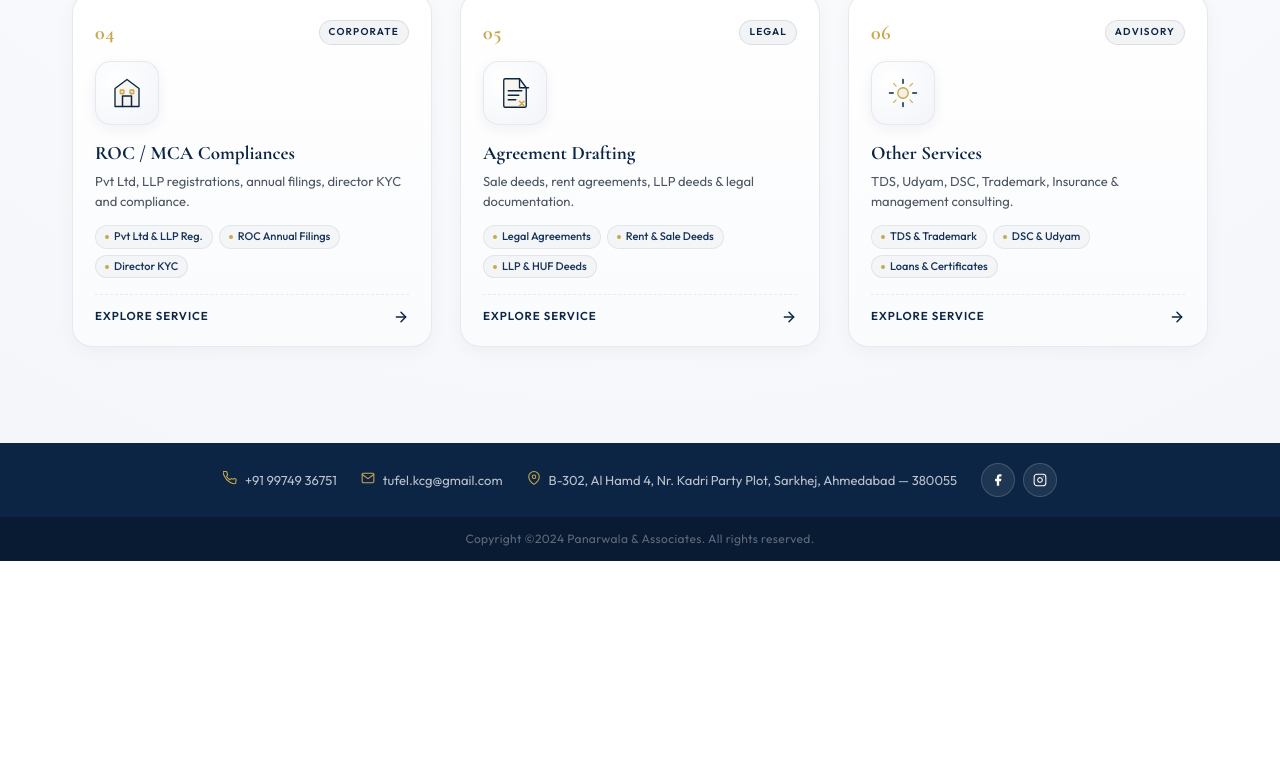
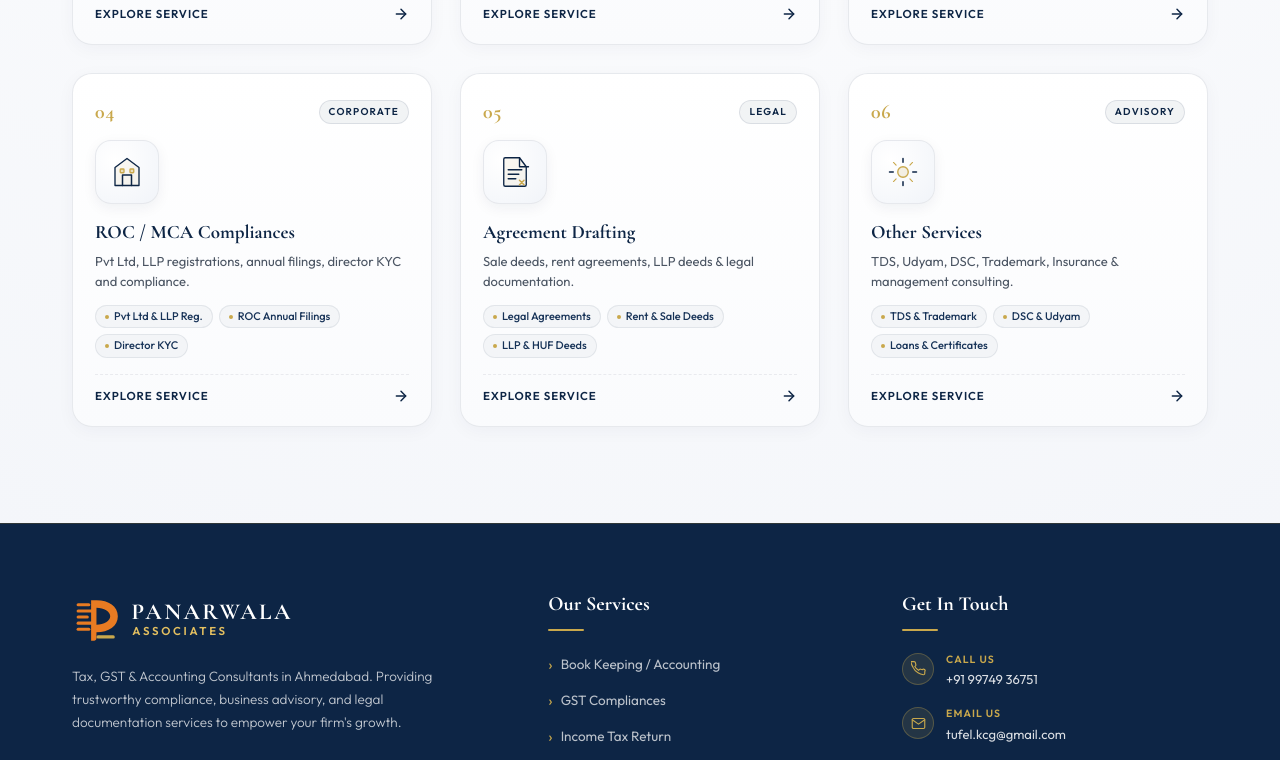
Before and after one commit to riyazpanarwala/tufelweb, a React (Vite) app: page / in a window 1280 px wide. Shown: the part 2000-2760 px from the top of the page. Before the commit the page ends 2561 px from the top, so only its background shows below. Built offline with nearby package versions, Linux system fonts and the light colour scheme.

Commit message:
UI updates

```diff
--- a/src/Footer.css
+++ b/src/Footer.css
@@ -1,37 +1,193 @@
-/* Footer.css - Bottom footer */
+/* Footer.css — Executive 3-Column Luxury Footer */
 
 .footer {
+  background: var(--navy-dark);
+  color: var(--white);
+  position: relative;
+  border-top: 1px solid rgba(201, 168, 76, 0.2);
+}
+
+.footer__main {
   background: var(--navy);
-  position: relative;
+  padding: 64px 0 48px;
+}
+
+.footer__inner {
+  max-width: var(--max-width);
+  margin: 0 auto;
+  padding: 0 var(--gutter);
+  display: grid;
+  grid-template-columns: 1.4fr 1fr 1fr;
+  gap: 48px;
+}
+
+.footer__col {
+  display: flex;
+  flex-direction: column;
+}
+
+.footer__tagline {
+  font-family: var(--ff-body);
+  font-size: 13.5px;
+  font-weight: 300;
+  color: rgba(255, 255, 255, 0.75);
+  line-height: 1.7;
+  margin: 18px 0 24px;
+  max-width: 380px;
+}
+
+.footer__socials-row {
+  display: flex;
+  flex-direction: column;
+  gap: 10px;
+}
+
+.footer__socials-label {
+  font-family: var(--ff-body);
+  font-size: 11px;
+  font-weight: 700;
+  letter-spacing: 0.12em;
+  text-transform: uppercase;
+  color: var(--gold);
+}
+
+.footer__socials {
+  display: flex;
+  align-items: center;
+  gap: 10px;
 }
 
 .social-btn {
-  width: 34px;
-  height: 34px;
-  border-radius: var(--radius-full);
-  background: rgba(255,255,255,0.08);
-  border: 1px solid rgba(255,255,255,0.16);
+  width: 36px;
+  height: 36px;
+  border-radius: 50%;
+  background: rgba(255, 255, 255, 0.08);
+  border: 1px solid rgba(255, 255, 255, 0.16);
   display: flex;
   align-items: center;
   justify-content: center;
   color: var(--white);
-  transition: all var(--dur-fast) ease;
-  outline-offset: 3px;
+  transition: all 0.25s ease;
 }
 
 .social-btn:hover {
   background: var(--gold);
   border-color: var(--gold);
-  color: var(--navy);
+  color: var(--navy-dark);
   transform: translateY(-3px);
-  box-shadow: 0 4px 12px rgba(0,0,0,0.2);
+  box-shadow: 0 4px 14px rgba(201, 168, 76, 0.35);
 }
 
-.social-btn:focus-visible { outline: 2px solid var(--gold); }
+/* Column titles & rules */
+.footer__col-title {
+  font-family: var(--ff-display);
+  font-size: 20px;
+  font-weight: 700;
+  color: var(--white);
+  margin: 0 0 8px;
+}
 
+.footer__col-rule {
+  width: 36px;
+  height: 2px;
+  background: var(--gold);
+  border-radius: 2px;
+  margin-bottom: 20px;
+}
+
+/* Column 2: Quick Links */
+.footer__links {
+  list-style: none;
+  padding: 0;
+  margin: 0;
+  display: flex;
+  flex-direction: column;
+  gap: 10px;
+}
+
+.footer__link {
+  display: inline-flex;
+  align-items: center;
+  gap: 8px;
+  font-family: var(--ff-body);
+  font-size: 13.5px;
+  font-weight: 400;
+  color: rgba(255, 255, 255, 0.72);
+  text-decoration: none;
+  transition: color 0.2s ease, transform 0.2s ease;
+}
+
+.footer__link-arrow {
+  color: var(--gold);
+  font-size: 16px;
+  line-height: 1;
+  transition: transform 0.2s ease;
+}
+
+.footer__link:hover {
+  color: var(--gold-bright);
+  transform: translateX(4px);
+}
+
+/* Column 3: Contact List */
+.footer__contact-list {
+  list-style: none;
+  padding: 0;
+  margin: 0;
+  display: flex;
+  flex-direction: column;
+  gap: 16px;
+}
+
+.footer__contact-item {
+  display: flex;
+  align-items: flex-start;
+  gap: 12px;
+  color: rgba(255, 255, 255, 0.85);
+  text-decoration: none;
+  transition: color 0.2s ease;
+}
+
+a.footer__contact-item:hover {
+  color: var(--gold-bright);
+}
+
+.footer__contact-icon {
+  width: 32px;
+  height: 32px;
+  border-radius: 50%;
+  background: rgba(201, 168, 76, 0.12);
+  border: 1px solid rgba(201, 168, 76, 0.3);
+  display: flex;
+  align-items: center;
+  justify-content: center;
+  flex-shrink: 0;
+  margin-top: 2px;
+}
+
+.footer__contact-label {
+  display: block;
+  font-family: var(--ff-body);
+  font-size: 10.5px;
+  font-weight: 700;
+  letter-spacing: 0.1em;
+  text-transform: uppercase;
+  color: var(--gold);
+  margin-bottom: 2px;
+}
+
+.footer__contact-val {
+  display: block;
+  font-family: var(--ff-body);
+  font-size: 13px;
+  line-height: 1.5;
+}
+
+/* Bottom Copyright Bar */
 .footer__bottom-bar {
-  background: var(--navy);
-  padding: var(--space-5) var(--gutter);
+  background: #061222;
+  padding: 18px var(--gutter);
+  border-top: 1px solid rgba(255, 255, 255, 0.06);
 }
 
 .footer__bottom-inner {
@@ -40,73 +196,20 @@
   display: flex;
   align-items: center;
   justify-content: center;
-  gap: var(--space-5);
-}
-
-.footer__bottom-contacts {
-  display: flex;
-  align-items: center;
-  justify-content: center;
-  gap: 24px;
-  flex-wrap: wrap;
-}
-
-.footer__bottom-contact-item {
-  display: flex;
-  align-items: center;
-  gap: 8px;
-  color: rgba(255,255,255,0.72);
-  font-family: var(--ff-body);
-  font-size: 13px;
-  line-height: 1.45;
-  text-decoration: none;
-}
-
-a.footer__bottom-contact-item:hover,
-a.footer__bottom-contact-item:focus-visible {
-  color: var(--white);
-}
-
-.footer__bottom-contact-icon {
-  color: var(--gold);
-  flex-shrink: 0;
-}
-
-.footer__bottom-socials {
-  display: flex;
-  align-items: center;
-  gap: var(--space-2);
 }
 
 .footer__copyright {
-  background: var(--navy-dark);
-  padding: var(--space-3) var(--gutter);
-  text-align: center;
-}
-
-.footer__copyright p {
   font-family: var(--ff-body);
-  font-size: 12px;
-  color: rgba(255,255,255,0.35);
+  font-size: 12.5px;
+  color: rgba(255, 255, 255, 0.45);
   letter-spacing: 0.03em;
   margin: 0;
 }
 
+/* Responsive */
 @media (max-width: 900px) {
-  .footer__bottom-inner {
-    flex-direction: column;
-    align-items: flex-start;
-  }
-
-  .footer__bottom-contacts {
-    justify-content: flex-start;
+  .footer__inner {
+    grid-template-columns: 1fr;
+    gap: 36px;
   }
 }
-
-@media (max-width: 580px) {
-  .footer__bottom-contacts {
-    align-items: flex-start;
-    flex-direction: column;
-    gap: 12px;
-  }
-}
--- a/src/Footer.jsx
+++ b/src/Footer.jsx
@@ -1,8 +1,10 @@
 /**
- * Footer.jsx - Light theme footer with navy bottom bar
+ * Footer.jsx — Executive 3-Column Luxury Footer
  */
 import React, { memo } from "react";
 import { BRAND, CONTACT, SOCIAL } from "./config";
+import { SERVICES, getServicePath } from "./services";
+import Logo from "./components/Logo";
 import { IconFacebook, IconInstagram, IconMapPin, IconPhone, IconMail } from "./Icons";
 import "./Footer.css";
 
@@ -25,45 +27,107 @@ const SocialButton = memo(function SocialButton({ href, children, label }) {
   );
 });
 
-function Footer() {
+function Footer({ onServiceSelect }) {
   return (
     <footer className="footer" aria-label="Site footer" id="footer-contact">
-      <div className="footer__bottom-bar" role="contentinfo">
-        <div className="footer__bottom-inner">
-          <div className="footer__bottom-contacts">
-            <a className="footer__bottom-contact-item" href={`tel:+${CONTACT.phone}`}>
-              <span className="footer__bottom-contact-icon" aria-hidden="true">
-                <IconPhone size={14} color="var(--gold)" />
-              </span>
-              {CONTACT.phoneDisplay}
-            </a>
-            <a className="footer__bottom-contact-item" href={`mailto:${CONTACT.email}`}>
-              <span className="footer__bottom-contact-icon" aria-hidden="true">
-                <IconMail size={14} color="var(--gold)" />
-              </span>
-              {CONTACT.email}
-            </a>
-            <div className="footer__bottom-contact-item">
-              <span className="footer__bottom-contact-icon" aria-hidden="true">
-                <IconMapPin size={14} color="var(--gold)" />
-              </span>
-              {CONTACT.address}
+      {/* Top 3-Column Section */}
+      <div className="footer__main">
+        <div className="footer__inner">
+          {/* Column 1: Brand & Mission */}
+          <div className="footer__col footer__col--brand">
+            <Logo variant="light" size="lg" />
+            <p className="footer__tagline">
+              Tax, GST &amp; Accounting Consultants in Ahmedabad. Providing trustworthy compliance, business advisory, and legal documentation services to empower your firm's growth.
+            </p>
+            <div className="footer__socials-row">
+              <span className="footer__socials-label">Connect With Us:</span>
+              <div className="footer__socials">
+                {SOCIAL.map((s) => (
+                  <SocialButton key={s.id} href={s.href} label={s.label}>
+                    {SOCIAL_ICONS[s.id]?.(15)}
+                  </SocialButton>
+                ))}
+              </div>
             </div>
-            <nav className="footer__bottom-socials" aria-label="Social media links">
-              {SOCIAL.map((s) => (
-                <SocialButton key={s.id} href={s.href} label={s.label}>
-                  {SOCIAL_ICONS[s.id]?.(14)}
-                </SocialButton>
+          </div>
+
+          {/* Column 2: Our Services Quick Links */}
+          <div className="footer__col">
+            <h4 className="footer__col-title">Our Services</h4>
+            <div className="footer__col-rule" />
+            <ul className="footer__links">
+              {SERVICES.map((s) => (
+                <li key={s.id}>
+                  <a
+                    href={getServicePath(s)}
+                    className="footer__link"
+                    onClick={(e) => {
+                      if (onServiceSelect) {
+                        e.preventDefault();
+                        onServiceSelect(s.id);
+                      }
+                    }}
+                  >
+                    <span className="footer__link-arrow">›</span>
+                    {s.title}
+                  </a>
+                </li>
               ))}
-            </nav>
+            </ul>
+          </div>
+
+          {/* Column 3: Contact & Office Location */}
+          <div className="footer__col">
+            <h4 className="footer__col-title">Get In Touch</h4>
+            <div className="footer__col-rule" />
+            <ul className="footer__contact-list">
+              <li>
+                <a className="footer__contact-item" href={`tel:+${CONTACT.phone}`}>
+                  <span className="footer__contact-icon" aria-hidden="true">
+                    <IconPhone size={15} color="var(--gold)" />
+                  </span>
+                  <div>
+                    <span className="footer__contact-label">Call Us</span>
+                    <span className="footer__contact-val">{CONTACT.phoneDisplay}</span>
+                  </div>
+                </a>
+              </li>
+
+              <li>
+                <a className="footer__contact-item" href={`mailto:${CONTACT.email}`}>
+                  <span className="footer__contact-icon" aria-hidden="true">
+                    <IconMail size={15} color="var(--gold)" />
+                  </span>
+                  <div>
+                    <span className="footer__contact-label">Email Us</span>
+                    <span className="footer__contact-val">{CONTACT.email}</span>
+                  </div>
+                </a>
+              </li>
+
+              <li>
+                <div className="footer__contact-item">
+                  <span className="footer__contact-icon" aria-hidden="true">
+                    <IconMapPin size={15} color="var(--gold)" />
+                  </span>
+                  <div>
+                    <span className="footer__contact-label">Office Address</span>
+                    <span className="footer__contact-val">{CONTACT.address}</span>
+                  </div>
+                </div>
+              </li>
+            </ul>
           </div>
         </div>
       </div>
 
-      <div className="footer__copyright">
-        <p>
-          Copyright &copy;{new Date().getFullYear()} {BRAND.name}. All rights reserved.
-        </p>
+      {/* Bottom Bar: Copyright */}
+      <div className="footer__bottom-bar" role="contentinfo">
+        <div className="footer__bottom-inner">
+          <p className="footer__copyright">
+            Copyright &copy;{new Date().getFullYear()} {BRAND.name}. All rights reserved.
+          </p>
+        </div>
       </div>
     </footer>
   );
--- a/src/Home.jsx
+++ b/src/Home.jsx
@@ -61,8 +61,15 @@ const PILLARS = [
   },
 ];
 
+const CATEGORIES = ["All", "Taxation", "Compliance", "Corporate", "Legal", "Advisory"];
+
 export default function Home({ onServiceSelect }) {
   const [heroRef, heroInView] = useInView(0.1);
+  const [activeCategory, setActiveCategory] = React.useState("All");
+
+  const filteredServices = activeCategory === "All"
+    ? SERVICES
+    : SERVICES.filter((s) => s.tag === activeCategory);
 
   const scrollToContact = () => {
     const el = document.getElementById("footer-contact");
@@ -209,8 +216,24 @@ export default function Home({ onServiceSelect }) {
             </p>
           </header>
 
+          {/* Category Filter Tabs */}
+          <div className="services-filter-tabs" role="tablist" aria-label="Filter services by category">
+            {CATEGORIES.map((cat) => (
+              <button
+                key={cat}
+                type="button"
+                className={`filter-tab${activeCategory === cat ? " active" : ""}`}
+                onClick={() => setActiveCategory(cat)}
+                role="tab"
+                aria-selected={activeCategory === cat}
+              >
+                {cat}
+              </button>
+            ))}
+          </div>
+
           <ul className="services-grid">
-            {SERVICES.map((service, i) => (
+            {filteredServices.map((service, i) => (
               <li key={service.id}>
                 <ServiceCard
                   service={service}
--- a/src/Navbar.jsx
+++ b/src/Navbar.jsx
@@ -10,15 +10,37 @@ import "./Navbar.css";
 export default function Navbar({ onHome, onServiceSelect }) {
   const [scrolled, setScrolled] = useState(false);
   const [menuOpen, setMenuOpen] = useState(false);
+  const [activeSection, setActiveSection] = useState("home");
 
   useEffect(() => {
-    const onScroll = () => setScrolled(window.scrollY > 10);
+    const onScroll = () => {
+      setScrolled(window.scrollY > 10);
+
+      // Section tracking
+      const servicesEl = document.getElementById("services-section");
+      const contactEl = document.getElementById("footer-contact");
+
+      if (contactEl && window.scrollY + window.innerHeight >= document.body.offsetHeight - 120) {
+        setActiveSection("contact");
+      } else if (servicesEl && window.scrollY >= servicesEl.offsetTop - 140) {
+        setActiveSection("services");
+      } else {
+        setActiveSection("home");
+      }
+    };
+
     window.addEventListener("scroll", onScroll, { passive: true });
     return () => window.removeEventListener("scroll", onScroll);
   }, []);
 
+  const handleHomeClick = () => {
+    setActiveSection("home");
+    onHome();
+  };
+
   const scrollToServices = () => {
     setMenuOpen(false);
+    setActiveSection("services");
     onHome();
     setTimeout(() => {
       const el = document.getElementById("services-section");
@@ -28,6 +50,7 @@ export default function Navbar({ onHome, onServiceSelect }) {
 
   const scrollToContact = () => {
     setMenuOpen(false);
+    setActiveSection("contact");
     setTimeout(() => {
       const el = document.getElementById("footer-contact");
       if (el) el.scrollIntoView({ behavior: "smooth" });
@@ -38,21 +61,35 @@ export default function Navbar({ onHome, onServiceSelect }) {
     <nav
       className={`navbar${scrolled ? " navbar--scrolled" : ""}`}
       aria-label="Main navigation"
-      style={{ position: "sticky" }}
     >
       <div className="navbar-container">
         {/* Logo */}
-        <Logo variant="dark" size="md" onClick={onHome} />
+        <Logo variant="dark" size="md" onClick={handleHomeClick} />
 
         {/* Desktop nav links */}
         <div className="nav-links" role="menubar">
-          <button type="button" className="nav-link-btn active" onClick={onHome} role="menuitem">
+          <button
+            type="button"
+            className={`nav-link-btn${activeSection === "home" ? " active" : ""}`}
+            onClick={handleHomeClick}
+            role="menuitem"
+          >
             Home
           </button>
-          <button type="button" className="nav-link-btn" onClick={scrollToServices} role="menuitem">
+          <button
+            type="button"
+            className={`nav-link-btn${activeSection === "services" ? " active" : ""}`}
+            onClick={scrollToServices}
+            role="menuitem"
+          >
             Services
           </button>
-          <button type="button" className="nav-link-btn" onClick={scrollToContact} role="menuitem">
+          <button
+            type="button"
+            className={`nav-link-btn${activeSection === "contact" ? " active" : ""}`}
+            onClick={scrollToContact}
+            role="menuitem"
+          >
             Contact Us
           </button>
         </div>
@@ -65,7 +102,7 @@ export default function Navbar({ onHome, onServiceSelect }) {
           aria-label="Get in touch with us"
         >
           Get In Touch
-          <svg width="14" height="14" viewBox="0 0 24 24" fill="none" stroke="currentColor" strokeWidth="2" strokeLinecap="round" strokeLinejoin="round">
+          <svg width="14" height="14" viewBox="0 0 24 24" fill="none" stroke="currentColor" strokeWidth="2.2" strokeLinecap="round" strokeLinejoin="round">
             <line x1="5" y1="12" x2="19" y2="12"/>
             <polyline points="12,5 19,12 12,19"/>
           </svg>
@@ -85,7 +122,7 @@ export default function Navbar({ onHome, onServiceSelect }) {
 
       {/* Mobile menu */}
       <div className={`nav-mobile-menu${menuOpen ? " open" : ""}`} aria-hidden={!menuOpen}>
-        <button type="button" className="nav-mobile-link" onClick={() => { onHome(); setMenuOpen(false); }}>
+        <button type="button" className="nav-mobile-link" onClick={() => { handleHomeClick(); setMenuOpen(false); }}>
           Home
         </button>
         <button type="button" className="nav-mobile-link" onClick={scrollToServices}>
```
Also changed, not shown: src/Home.css (+38 -0 lines), src/Navbar.css (+9 -5 lines).
